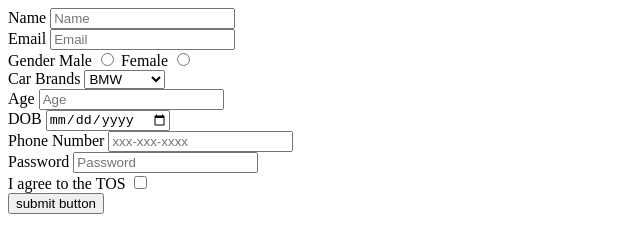
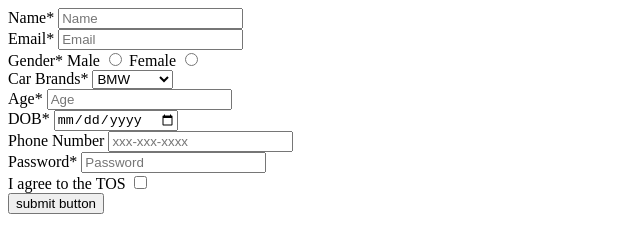
Before and after one commit to acciojob/signup-form-car-PratikMiku, a website: page main.html in a window 1280 px wide. Shown: the whole page, without its empty margins (0-640 px from the left). Drawn offline with Linux system fonts and the light colour scheme.

Commit message:
created a submission

```diff
--- a/main.html
+++ b/main.html
@@ -9,15 +9,15 @@
 <body>
 	 <form action="abc.php" method="get">
         <div>
-            <label for="name">Name</label>
-            <input type="text" id="name" name="name" required  placeholder="Name">
+            <label for="name">Name*</label>
+            <input type="text" id="name*" name="name" required  placeholder="Name">
         </div>
         <div>
-            <label for="email">Email</label>
-            <input type="email" id="email*" name="mail" required placeholder="Email">
+            <label for="email">Email*</label>
+            <input type="email" id="email" name="mail" required placeholder="Email">
         </div>
         <div>
-            Gender
+            Gender*
             <label for="gender_m">Male</label>
             <input type="radio" id="gender_m" name="gender" required>
 
@@ -25,7 +25,7 @@
             <input type="radio" id="gender_f" name="gender" required>
         </div>
         <div>
-            Car Brands
+            Car Brands*
             <select id="cars" >
                 <option value="BMW">BMW</option>
                 <option value="Audi">Audi</option>
@@ -33,11 +33,11 @@
             </select>
         </div>
         <div>
-            <label for="age">Age</label>
+            <label for="age">Age*</label>
             <input type="number" id="age" name="age" required placeholder="Age">
         </div>
         <div>
-            <label for="dob">DOB</label>
+            <label for="dob">DOB*</label>
             <input type="date" id="dob" name="dob" required >
         </div>
         <div>
@@ -46,12 +46,12 @@
 
         </div>
         <div>
-            <label for="password">Password</label>
+            <label for="password">Password*</label>
             <input type="password" id="password" name="age" required placeholder="Password">
         </div>
         <div>
             I agree to the TOS
-            <input type="checkbox" id="tos" required>
+            <input type="checkbox" id="tos">
         </div>
         <div>
            <button type="submit">submit button</button>
```
